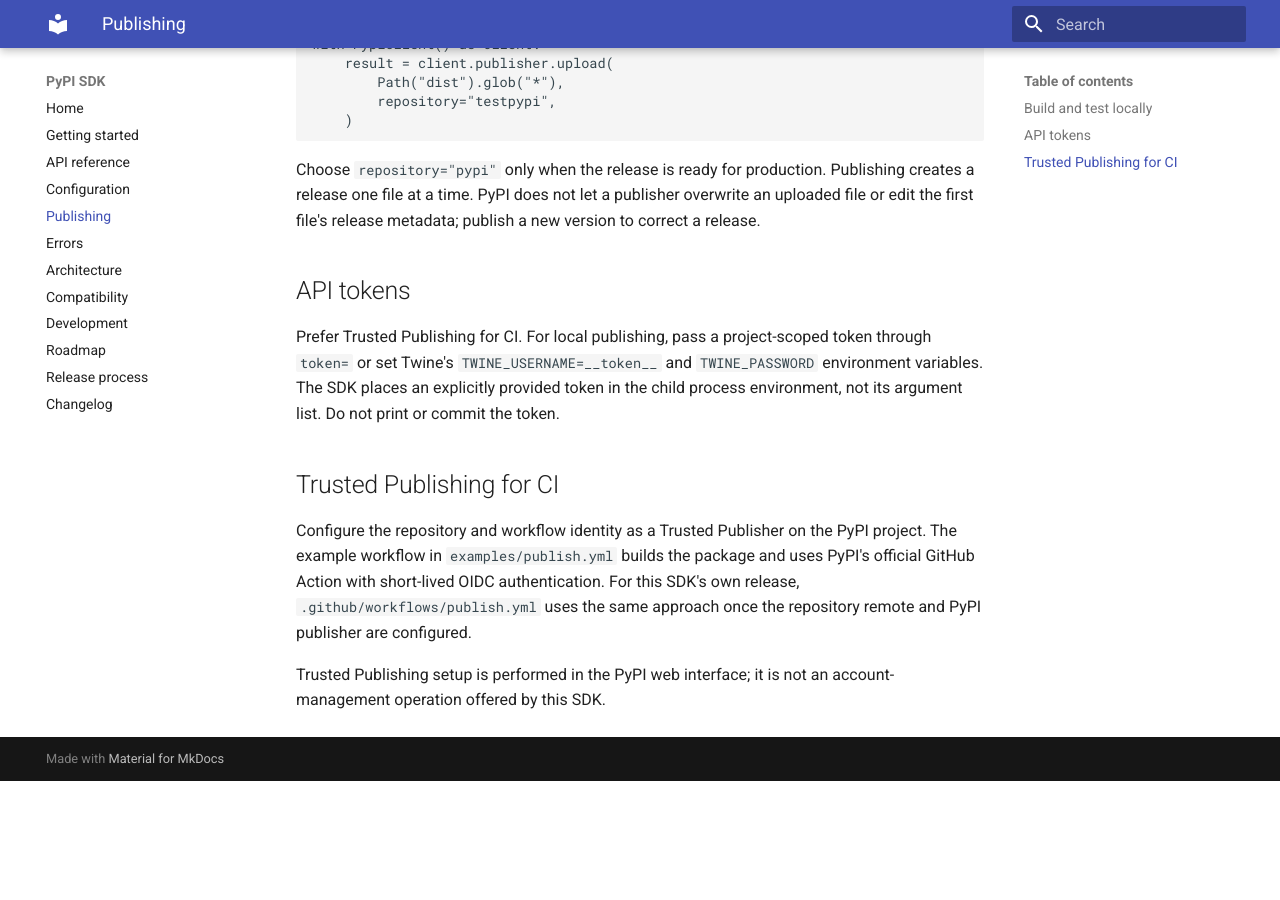
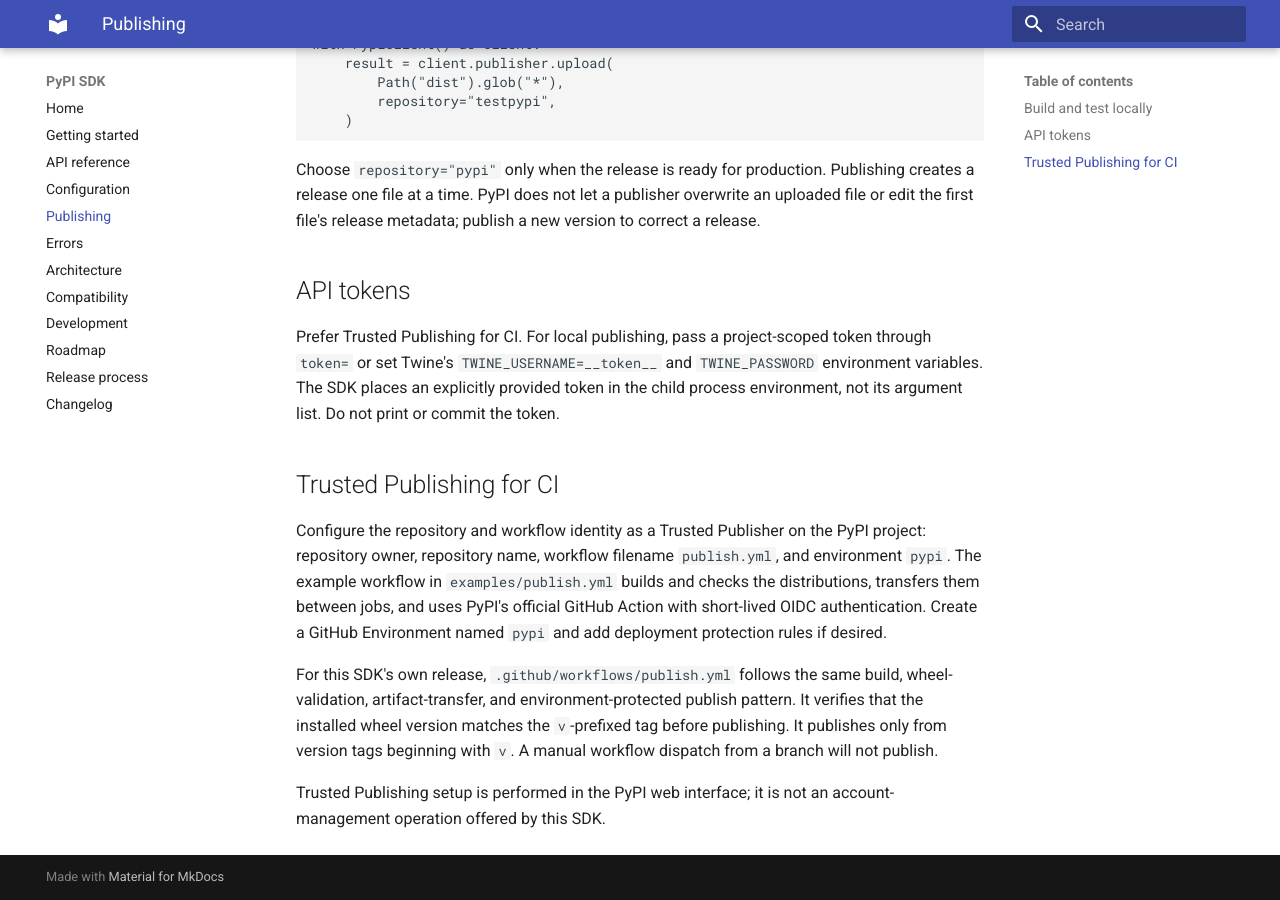
Before and after one commit to ezer-mackenzie/pypi-sdk, an MkDocs documentation site: the page built from docs/publishing.md, in a window 1280 px wide and 900 px high, scrolled down 636 px. Built offline with MkDocs 1.6.1 and Material for MkDocs 9.7.7, drawn with Linux system fonts in a browser that asks for light colours; before the commit the page ends 1417 px from its top, so only the background shows below that.

Commit message:
ci(publish): align PyPI workflow with trusted environment
Co-authored-by: Copilot <223556219+Copilot@users.noreply.github.com>

```diff
--- a/docs/publishing.md
+++ b/docs/publishing.md
@@ -50,10 +50,18 @@ commit the token.
 ## Trusted Publishing for CI
 
 Configure the repository and workflow identity as a Trusted Publisher on the
-PyPI project. The example workflow in `examples/publish.yml` builds the package
-and uses PyPI's official GitHub Action with short-lived OIDC authentication.
-For this SDK's own release, `.github/workflows/publish.yml` uses the same
-approach once the repository remote and PyPI publisher are configured.
+PyPI project: repository owner, repository name, workflow filename
+`publish.yml`, and environment `pypi`. The example workflow in
+`examples/publish.yml` builds and checks the distributions, transfers them
+between jobs, and uses PyPI's official GitHub Action with short-lived OIDC
+authentication. Create a GitHub Environment named `pypi` and add deployment
+protection rules if desired.
+
+For this SDK's own release, `.github/workflows/publish.yml` follows the same
+build, wheel-validation, artifact-transfer, and environment-protected publish
+pattern. It verifies that the installed wheel version matches the `v`-prefixed
+tag before publishing. It publishes only from version tags beginning with `v`.
+A manual workflow dispatch from a branch will not publish.
 
 Trusted Publishing setup is performed in the PyPI web interface; it is not an
 account-management operation offered by this SDK.
```
Also changed, not shown: README.md (+5 -2 lines), docs/releasing.md (+2 -1 lines), 2 other files.
